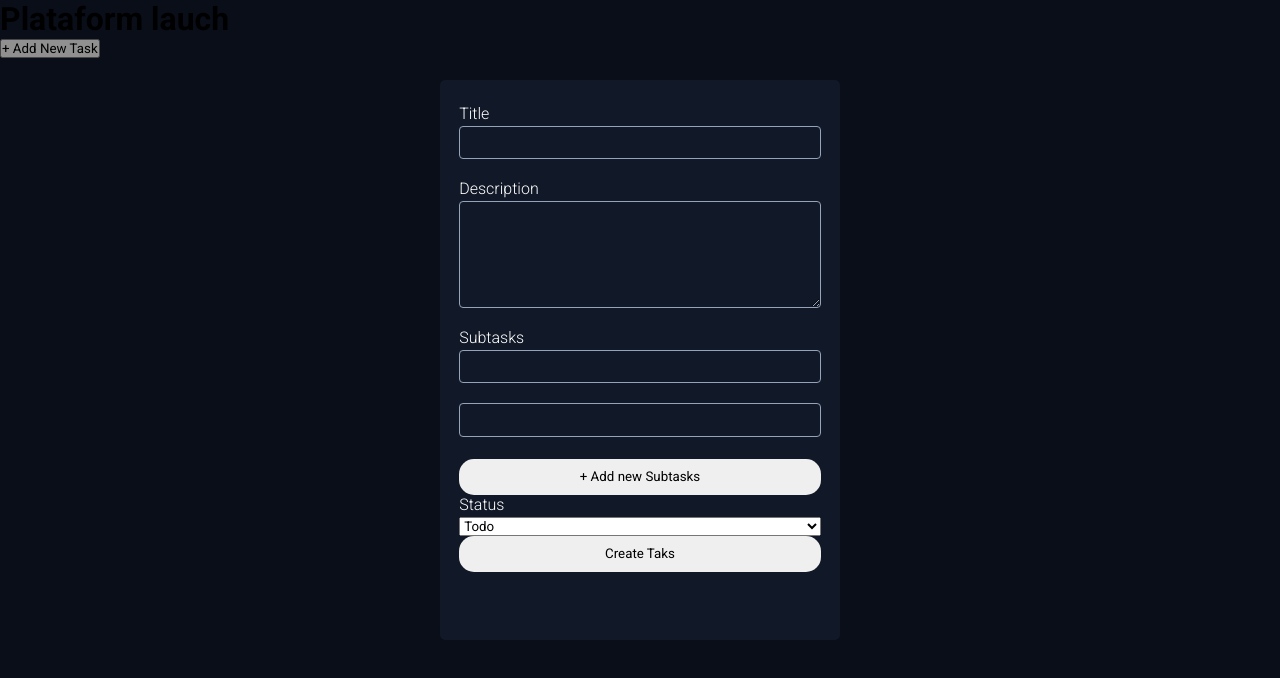
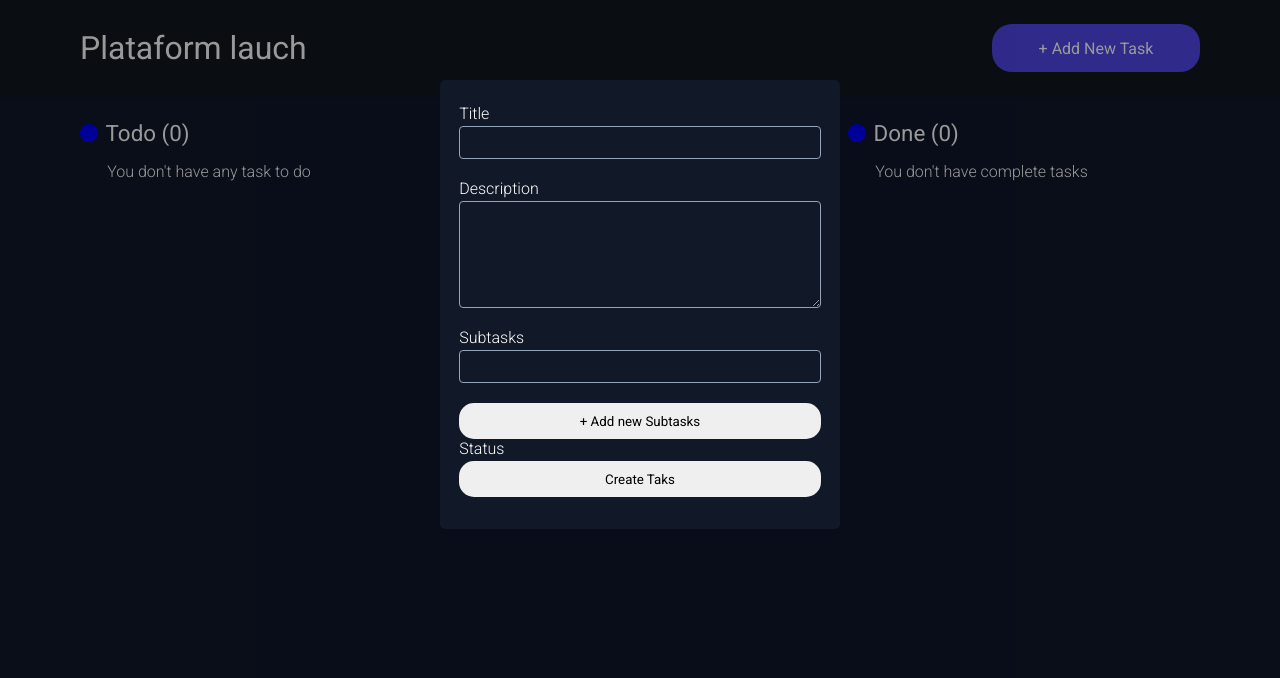
Before and after one commit to edusantanaw/MyTasks, a React (Vite) app: page / in a window 1280 px wide. Both pictures are taken after a click on the button "+ Add New Task". Shown: the top 678 px of the page. Built offline with nearby package versions, Linux system fonts and the light colour scheme.

Commit message:
filtragem por status

```diff
--- a/index.html
+++ b/index.html
@@ -7,7 +7,7 @@
     <link rel="icon" type="image/svg+xml" href="/vite.svg" />
     <meta name="viewport" content="width=device-width, initial-scale=1.0" />
     <link href="https://fonts.googleapis.com/css2?family=Roboto:wght@300;400;700&display=swap" rel="stylesheet">
-    <title>Vite + React + TS</title>
+    <title>My tasks</title>
   </head>
   <body>
     <div id="root"></div>
--- a/package.json
+++ b/package.json
@@ -9,9 +9,11 @@
     "preview": "vite preview"
   },
   "dependencies": {
+    "@types/shortid": "^0.0.29",
     "@types/styled-components": "^5.1.26",
     "react": "^18.2.0",
     "react-dom": "^18.2.0",
+    "shortid": "^2.2.16",
     "styled-components": "^5.3.6"
   },
   "devDependencies": {
--- a/src/Components/createTasks/CreateTask.tsx
+++ b/src/Components/createTasks/CreateTask.tsx
@@ -1,19 +1,21 @@
-import React from "react";
 import { Container } from "./styles";
 import { useState } from "react";
+import {generate} from 'shortid'
+
+interface subtask {
+  id: string;
+  content: string;
+  finished: number,
+  status: "todo" | "done";
+}
 
 export const CreateTask = ({ handleCreate }: any) => {
   const [title, setTitle] = useState<string>();
   const [description, setDescription] = useState<string>();
-  const [subtask, setSubtask] = useState<string[]>();
-  const [status, setStatus] = useState<string>();
-  const [increment, setIncrement] = useState<number>(2);
+  const [subtask, setSubtask] = useState<subtask[]>([
+    { id: generate(), content: "", finished: 0, status: "todo" },
+  ]);
 
-  const addNewSubTask = (value: string, i: number) => {
-    const subTasks = [];
-    subTasks[i] = value;
-    setSubtask(subTasks);
-  };
 
   return (
     <Container>
@@ -32,33 +34,38 @@ export const CreateTask = ({ handleCreate }: any) => {
         ></textarea>
         <label htmlFor="subtasks">Subtasks</label>
         <div className="subtasks">
-          {Array(increment)
-            .fill("")
-            .map((i) => (
-              <input
-                type="text"
-                onChange={(e) => addNewSubTask(e.target.value, i)}
-              />
-            ))}
+          {subtask.map((t) => (
+            <input
+              type="text"
+              onChange={(e) => {
+                setSubtask((currentTask) =>
+                  currentTask.map((x) =>
+                    x.id === t.id
+                      ? {
+                          ...x,
+                          content: e.target.value,
+                        }
+                      : x
+                  )
+                );
+              }}
+            />
+          ))}
         </div>
         <button
           onClick={(e) => {
             e.preventDefault();
-            setIncrement(increment + 1);
+            setSubtask(currentTask => [...currentTask, {
+              id: generate(),
+              content: '',
+              finished: 0,
+              status: 'todo'
+            }])
           }}
         >
           + Add new Subtasks
         </button>
         <label>Status</label>
-        <select
-          onChange={(e) => {
-            setStatus(e.target.value);
-          }}
-        >
-          <option value="todo">Todo</option>
-          <option value="doing">Doing</option>
-          <option value="done">Done</option>
-        </select>
         <button
           onClick={(e) => {
             e.preventDefault();
--- a/src/Components/createTasks/styles.ts
+++ b/src/Components/createTasks/styles.ts
@@ -2,8 +2,8 @@ import styled from "styled-components";
 
 export const Container = styled.div`
   width: 100%;
-  height: 100%;
-  position: absolute;
+  min-height: 100%;
+  position: fixed;
   display: flex;
   justify-content: center;
   padding-top: 5em;
@@ -11,48 +11,65 @@ export const Container = styled.div`
   z-index: 5;
   form {
     width: 25em;
-    height: 35em;
     background-color: #111827;
     position: fixed;
     display: flex;
     flex-direction: column;
-    padding: 1.5em 1.2em;
+    padding: 1.5em 1.2em 2em 1.2em;
     border: none;
     border-radius: 5px;
-    overflow:hidden;
-    label{
-        font-size:1em;
-        font-weight :300;
+    overflow: hidden;
+
+    label {
+      font-size: 1em;
+      font-weight: 300;
       color: #fff;
-        padding-bottom:3px;
+      padding-bottom: 3px;
     }
-    input, textarea{
+    input,
+    textarea {
       background-color: transparent;
-        border:  1px solid #94a3b8;
+      border: 1px solid #94a3b8;
       margin-bottom: 1.5em;
       height: 2.5em;
       border-radius: 4px;
       padding: 10px;
-        color:#fff;
+      color: #fff;
     }
-    textarea{
+    textarea {
       height: 8em;
     }
-    .subtasks{
-        width:100%;
-        height:6.8em;
-        overflow-y: scroll;
-        scrollbar-arrow-color: red;
-        input{
+    .subtasks {
+      width: 100%;
+      max-height: 10em;
+      overflow: auto;
+      input {
         width: 100%;
         display: block;
       }
+
+      ::-webkit-scrollbar {
+        background: #1d1d1d;
+        border-radius: 1em;
+        width: 10px;
+        margin-left: 5px;
+      }
+      ::-webkit-scrollbar-thumb {
+        background-color: #f2f2f2;
+        height: 1px;
+        width: 1px;
+        border-radius: 1em;
+      }
     }
 
-    button{
+    button {
       height: 2.7em;
-        border:none;
+      border: none;
       border-radius: 15px;
     }
+    select{
+        margin-bottom: 1em;
     }
+}
+
 `;
--- a/src/pages/Main.tsx
+++ b/src/pages/Main.tsx
@@ -2,33 +2,59 @@ import { Container } from "./styles";
 import { useEffect, useState } from "react";
 import {CreateTask} from "../Components/createTasks/CreateTask";
 
+interface Task {
+    title: string,
+    description: string,
+    totalSubtasks: number,
+    subtasks: any,
+    status: 'todo'| 'doing' | 'done'
+}
+
 export default function Main(){
 
-    const [tasks, setTask] = useState<Object[]>([])
+    const [tasks, setTask] = useState<object[]>([{
+        title: "",
+        description: "",
+        totalSubtasks: 0,
+        subtasks: "",
+        status: 'todo'
+    }])
     const [show, setShow] = useState<Boolean>(false)
+    const [todo,setTodo] = useState<Task[]>([])
+    const [doing,setDoing] = useState<Task[]>([])
+    const [done, setDone] = useState<Task[]>([])
 
     useEffect(()=>{
 
         const task = localStorage.getItem('@App:tasks')
         if(task){
             const taskParse = JSON.parse(task)
+            const Todo = taskParse.filter((task: Task)=> task.status === 'todo')
+            const Doing = taskParse.filter((task: Task)=> task.status === 'doing')
+            const Done = taskParse.filter((task: Task) => task.status === 'done')
+
+            setTodo(Todo)
+            setDoing(Doing)
+            setDone(Done)
             setTask(taskParse)
         }
 
     }, [])
 
-    const addNewTask  = (title: string, description: string, substasks: string[], status:string )   =>{
 
+    const addNewTask  = (title: string, description: string, substasks: string[], status:string,  totalSubtasks: number )   =>{
         const newTask = {
             title: title,
             description: description,
             substasks: substasks,
-            status: status
+            totalSubtasks:  substasks.length,
+            status: 'todo'
         }
 
-        setTask([...tasks, newTask] )
+        setTask(  [...tasks, newTask] )
         const allTasks = JSON.stringify(tasks)
         localStorage.setItem('@App:tasks', allTasks)
+        setShow(false)
     }
     return(
        <>
@@ -38,6 +64,42 @@ export default function Main(){
                <h1>Plataform lauch</h1>
                <button onClick={()=> show ? setShow(false) : setShow(true)}>+ Add New Task</button>
             </div>
+            <div className="tasks">
+                <div className="todo">
+                    <div className="top">
+                        <div />
+                        <h2>Todo ({todo.length})</h2>
+                    </div>
+                    {todo.length > 0 ? todo.map((task: Task, i: number)=>(
+                        <div key={i}  className = "task">
+                            <h3>{task.title}</h3>
+                            <span>{task.subtasks?.finished} of {task.totalSubtasks} subtasks</span>
+                        </div>
+                    )): <span>You don't have any task to do</span>}
+                </div>
+                <div className="doing">
+                <div className="top">
+                        <div />
+                        <h2>Doing ({doing.length})</h2>
+                    </div>
+                {doing.length > 0 ? doing.map((task: Task, i: number)=>(
+                        <div key={i} className = "task">
+                            <h3>{task.title}</h3>
+                        </div>
+                    )): <span>You didn't have start any tasks </span>  }
+                </div>
+                <div className="done">
+                <div className="top">
+                        <div />
+                        <h2>Done ({done.length})</h2>
+                    </div>
+                {done.length > 0 ? done.map((task: Task, i: number)=>(
+                        <div key={i}  className = "task">
+                            <h3>{task.title}</h3>
+                        </div>
+                    )): <span>You don't have complete tasks </span>}
+                </div>
+            </div>
         </Container>
        </>
     )
--- a/src/pages/styles.ts
+++ b/src/pages/styles.ts
@@ -1,7 +1,84 @@
 import styled from "styled-components";
 
 export const Container = styled.main`
-    width: 100%;
-    height: 100vh;
-    background-color:#0f172a;
-`
+  width: 100%;
+  height: 100vh;
+  background-color: #0f172a;
+  .header {
+    padding: 1.5em 5em;
+    display: flex;
+    justify-content: space-between;
+    align-items: center;
+    color: #fff;
+    background-color: #111820;;
+    box-shadow: 0px 2px 1px rgba(0, 0, 0, 0.1);
+    h1 {
+      font-weight: 500;
+      font-size: 2em;
+    }
+
+    button {
+      width: 13em;
+      height: 3em;
+      border: none;
+      border-radius: 20px;
+      cursor: pointer;
+      background-color: #4f46e5;
+      color: #fff;
+      font-weight: 500;
+      font-size: 1em;
+      transition: 0.2s;
+      &:hover {
+        background-color: #4338ca;
+      }
+    }
+  }
+  .tasks{
+    padding: 1.5em 5em;
+    display:flex;
+    gap: 2em;
+    h2{
+        color: #fff;
+        font-weight: 500;
+        font-size: 1.4em;
+    }
+
+    .top{
+        display: flex;
+        align-items: center;
+
+        div{
+        background-color: blue;
+        width:1.1em;
+        height: 1.1em;
+        border-radius: 50%;
+        display: inline;
+        margin-right: 0.5em;
+    }}
+  }
+  .task{
+    background-color: #111820;;
+    width: 90%;
+    height:5em;
+    box-shadow: 1px 1px 1px #fff;
+    border-radius: 5px;
+    padding: 1em;
+    color: #fff;
+
+    h3{
+        font-size: 1.3em;
+    }
+}
+
+  .done, .doing, .todo{
+    width: 33%;
+    display: flex;
+    flex-direction:column;
+    gap: 1em;
+  }
+  span{
+    color: #fff;
+    font-weight: 300;
+    margin-left:1.7em;
+  }
+`;
```
Also changed, not shown: 1 other file (tests, documents, lock files or other folders). Lines whose indentation alone changed are shown as unchanged.
